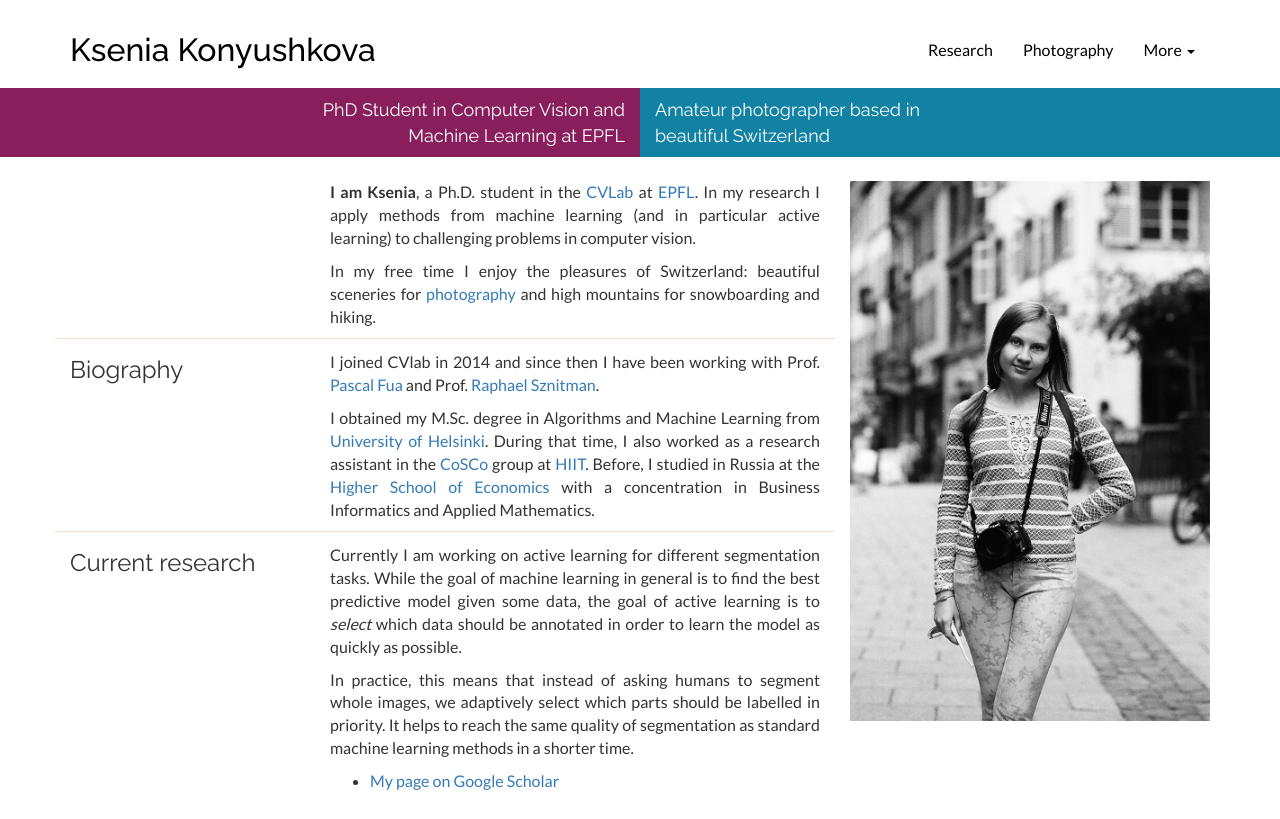
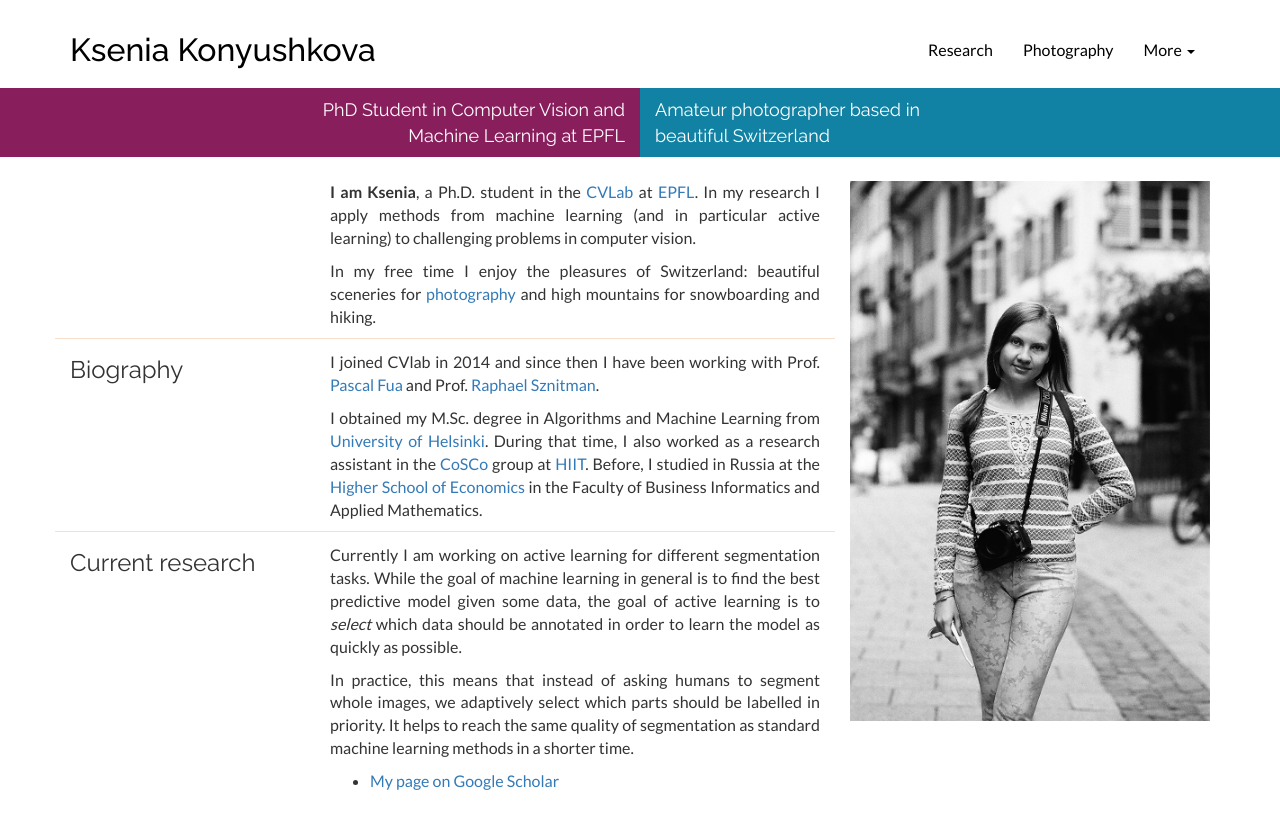
Before and after one commit to ksenia-konyushkova/ksyu-web, a Jekyll site: the page built from index.html, in a window 1280 px wide. Shown: the top 819 px of the page. Built offline with Jekyll 4.4.1, drawn with Linux system fonts in a browser that asks for light colours; nearby versions of some CDN libraries; grey boxes are pictures that could not be loaded.

```diff
--- a/index.html
+++ b/index.html
@@ -29,7 +29,7 @@ I joined CVlab in 2014 and since then I have been working with Prof. <a href="ht
         <p>
 I obtained my M.Sc. degree in Algorithms and Machine Learning from <a href="https://www.helsinki.fi/en">University of Helsinki</a>.
 During that time, I also worked as a research assistant in the <a href="https://www.hiit.fi/complex-systems-computation">CoSCo</a> group at <a href="https://www.hiit.fi/">HIIT</a>.
-Before, I studied in Russia at the <a href="https://www.hse.ru/en/">Higher School of Economics</a> with a concentration in Business Informatics and Applied Mathematics.
+Before, I studied in Russia at the <a href="https://www.hse.ru/en/">Higher School of Economics</a> in the Faculty of Business Informatics and Applied Mathematics.
         </p>
       </div>
     </div>
@@ -48,7 +48,7 @@ In practice, this means that instead of asking humans to segment whole images, w
 It helps to reach the same quality of segmentation as standard machine learning methods in a shorter time.
         </p>
         <ul>
-          <li><a href="#">My page on Google Scholar</a></li>
+          <li><a href="https://scholar.google.ch/citations?user=gTACuSgAAAAJ&hl=en">My page on Google Scholar</a></li>
         </ul>
       </div>
     </div>
```
